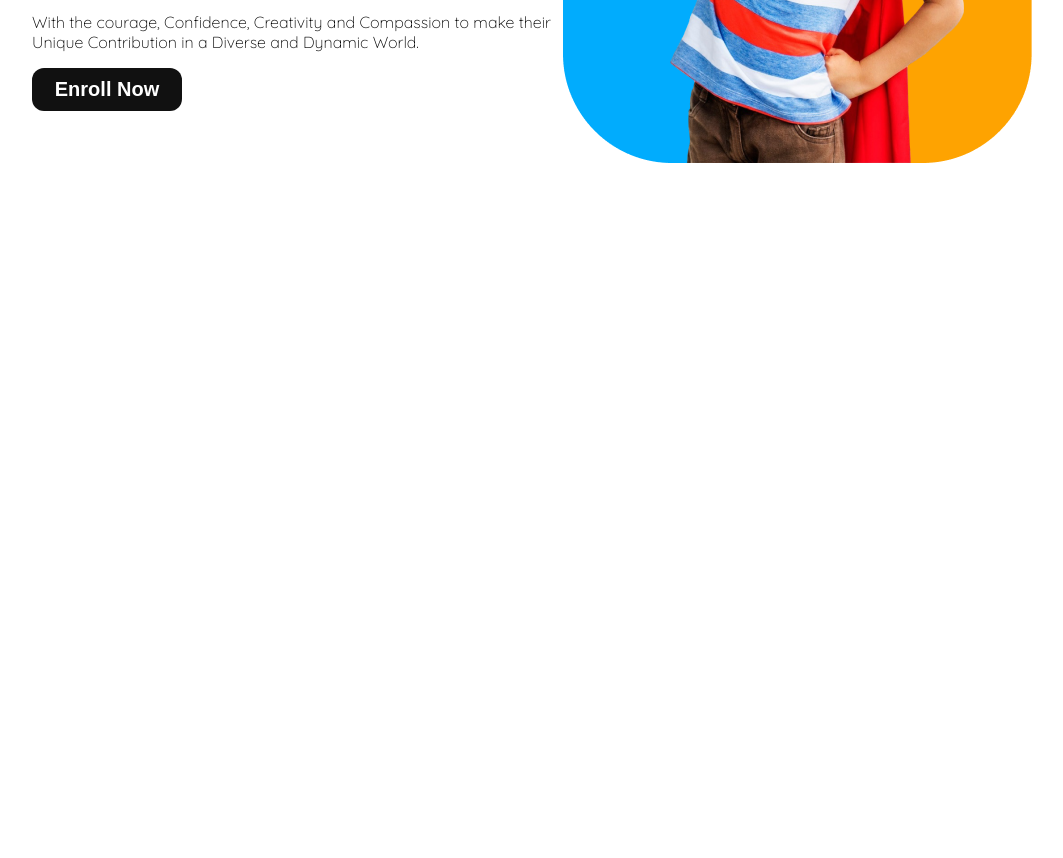
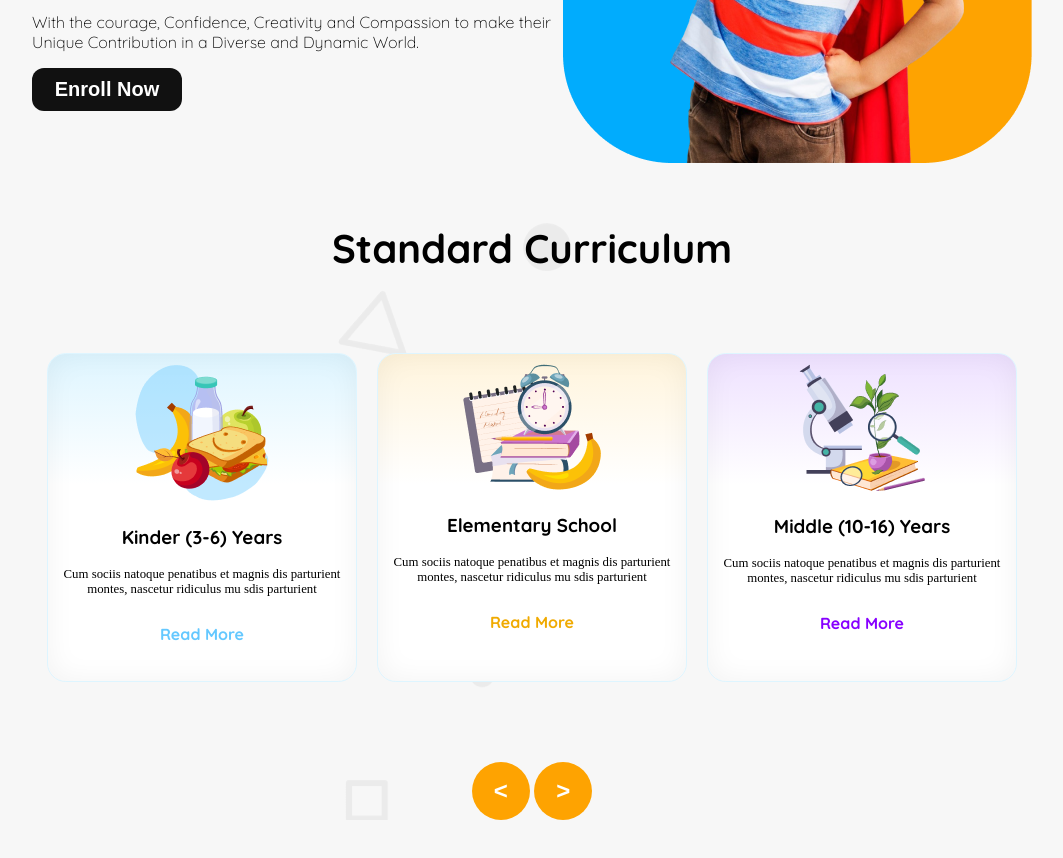
Before and after one commit to saagorhaquee/Assignment-2, a plain HTML site: page index.html in a window 1280 px wide. Shown: the part 500-1358 px from the top of the page, without its empty margins (108-1171 px from the left). Before the commit the page ends 800 px from the top, so only its background shows below. Drawn offline with Linux system fonts and the light colour scheme.

Commit message:
add another section

```diff
--- a/index.html
+++ b/index.html
@@ -45,7 +45,53 @@
     </header>
 
     <main>
-        <section>
+        <!-- Standard Curriculum  -->
+        <section class="curriculum">
+            <div class="curriculum-title">
+                <h3 class="title-text">Standard Curriculum</h3>
+            </div>
+            <div class="curriculum-boxs">
+
+                <div class="boxs">
+                    <img src="assets/kinder.png" alt="">
+                    <h3 class="box-title">Kinder (3-6) Years</h3>
+                    <p class="box-description raleway-font">Cum sociis natoque penatibus et magnis
+                        dis parturient montes, nascetur ridiculus
+                        mu sdis parturient</p>
+                        <h5 class="read-more">
+                            Read More
+                        </h5>
+                </div>
+                <div id="elementary-gradient" class="boxs">
+                    <img src="assets/elementary.png" alt="">
+                    <h3 class="box-title">Elementary School</h3>
+                    <p class="box-description raleway-font">Cum sociis natoque penatibus et magnis
+                        dis parturient montes, nascetur ridiculus
+                        mu sdis parturient</p>
+                        <h5 id="read-more-elementary" class="read-more">
+                            Read More
+                        </h5>
+                </div>
+                <div id="middle-gradient" class="boxs">
+                    <img src="assets/middle.png" alt="">
+                    <h3 class="box-title">Middle (10-16) Years</h3>
+                    <p class="box-description raleway-font">Cum sociis natoque penatibus et magnis
+                        dis parturient montes, nascetur ridiculus
+                        mu sdis parturient</p>
+                        <h5 id="read-more-middle" class="read-more">
+                            Read More
+                        </h5>
+                </div>
+
+            </div>
+           <div class="arrow-btns">
+            <button class="arrow-btn">
+                <
+            </button>
+            <button class="arrow-btn">
+                >
+            </button>
+           </div>
 
         </section>
 
--- a/style/style.css
+++ b/style/style.css
@@ -6,8 +6,18 @@
     font-weight: <weight>;
     font-style: normal;
   }
+  @import url('https://fonts.googleapis.com/css2?family=Raleway:ital,wght@0,100..900;1,100..900&display=swap');
+ .raleway-font {
+    font-family: "Raleway", serif;
+    font-optical-sizing: auto;
+    font-weight: <weight>;
+    font-style: normal;
+  }
+
   body{
     margin:auto 140px ;
+    background-color: rgb(247, 247, 247);
+
   }
 
   /* shared style  */
@@ -85,6 +95,70 @@
     align-items: center;
   }
 
+  /* Standard Curriculum style */
+  .curriculum{
+    background-image: url("../assets/bg.png");
+
+
+  }
+  .title-text{
+    font-size: 2.5rem;
+    font-weight: 700;
+    text-align: center;
+    margin-top: 60px;
+    margin-bottom: 80px;
+  }
+  .boxs{
+    width: 310px;
+    text-align: center;
+    box-sizing: border-box;
+    border: 0.94px solid rgb(222, 245, 255);
+    border-radius: 18.86px;
+    box-shadow: inset 0px 0px 28.3px 0.94px rgba(0, 0, 0, 0.05);
+    background: linear-gradient(180.00deg, rgb(222, 245, 255),rgba(255, 255, 255, 0) 40%),rgb(255, 255, 255);
+    padding: 10px;
+  }
+  .box-description{
+    font-size: 0.8rem;
+    font-weight: 400;
+  }
+  .read-more{
+    font-size: 1rem;
+    font-weight: 700;
+    color: rgb(100, 200, 255);
+  }
+  #read-more-middle{
+    color: rgb(135, 0, 255);
+  }
+#read-more-elementary{
+
+    color: rgb(240, 170, 0);
+}
+#elementary-gradient{
+    background: linear-gradient(180.00deg, rgb(255, 244, 220),rgba(255, 255, 255, 0) 40%),rgb(255, 255, 255);
+}
+#middle-gradient{
+    background: linear-gradient(180.00deg, rgb(238, 225, 255),rgba(255, 255, 255, 0) 40%),rgb(255, 255, 255);
+}
+.curriculum-boxs{
+    display: flex;
+    gap: 20px;
+    justify-content: center;
+}
+.arrow-btn{
+    background-color: rgb(254, 163, 1);
+    font-size: 1.5rem;
+    font-weight: 700;
+    border: none;
+    border-radius: 30px;
+    color: rgb(255, 255, 255);
+    padding: 15px 22px;
+}
+.arrow-btns{
+    text-align: center;
+    margin-top: 80px;
+    margin-bottom: 60px;
+}
   @media screen and (max-width: 576px) {
     .header{
         /* flex-direction: column; */
@@ -104,4 +178,14 @@
         margin-right: 10px;
         margin-left: 10px;
       }
+      .curriculum-boxs{
+        flex-direction: column;
+        justify-content: center;
+        align-items: center;
+      }
+      .title-text{
+        /* font-size: 1rem; */
+        text-align: center;
+        margin: 5px;
+      }
   }
```
